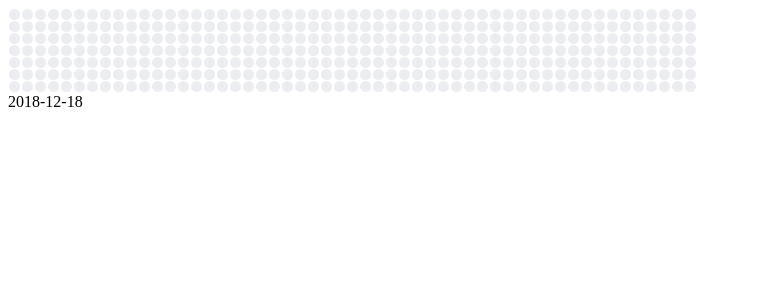
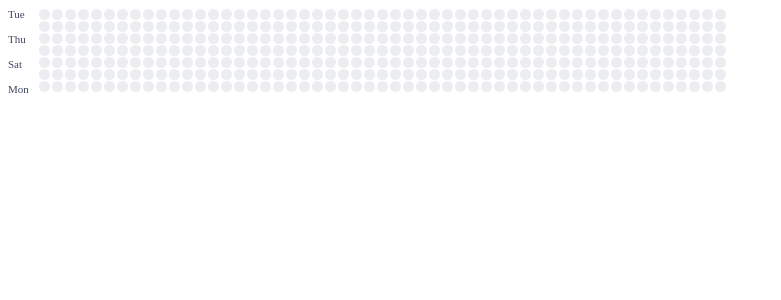
Before and after one commit to estelled/ng2-contribution-graph, an Angular app: page / in a window 1280 px wide. Shown: the top 300 px of the page, without its empty margins (0-781 px from the left). Built offline with nearby package versions, Linux system fonts and the light colour scheme.

Commit message:
issue #1 - display days * ENH Added dynamic display of week days

```diff
--- a/src/app/contribution-graph/contribution-graph.component.html
+++ b/src/app/contribution-graph/contribution-graph.component.html
@@ -1,10 +1,12 @@
-<div id="canvas">
-    <div *ngFor="let col of columns">
-      <div class="graph-row" *ngFor="let row of numRow(col)">
-        <div class="circle"></div>
+<div id="container">
+  <div id="dayColumn">
+    <div *ngFor="let day of days">{{ day }}</div>
+  </div>
+  <div id="canvas">
+      <div *ngFor="let col of columns">
+        <div class="graph-row" *ngFor="let row of numRow(col)">
+          <div class="circle"></div>
+        </div>
       </div>
-    </div>
+  </div>
 </div>
-
-
-{{startDate}}
--- a/src/app/contribution-graph/contribution-graph.component.scss
+++ b/src/app/contribution-graph/contribution-graph.component.scss
@@ -1,6 +1,24 @@
+
+#container {
+    display: flex;
+    flex-direction: row;
+
+    #dayColumn {
+        display: flex;
+        flex-direction: column;
+        width: 20px;
+        height: 87px;
+        justify-content: space-between;
+        font-size: 11px;
+        color: #414660;
+        margin-right: 10px;
+        //margin-top: 20px; for later, after month will be displayed
+    }
+
     #canvas {
         display: flex;
         flex-direction: row;
+
         .circle {
             width: 11px;
             height: 11px;
@@ -9,3 +27,5 @@
             margin: 1px;
         }
     }
+
+}
--- a/src/app/contribution-graph/contribution-graph.component.ts
+++ b/src/app/contribution-graph/contribution-graph.component.ts
@@ -1,4 +1,5 @@
 import { Component, Input, OnInit } from '@angular/core';
+import { deflateSync } from 'zlib';
 
 @Component({
   selector: 'ng2-contribution-graph',
@@ -9,12 +10,14 @@ export class ContributionGraphComponent implements OnInit {
 
   @Input() startDate: string;
   colNumber = 53;
-  columns = Array.from(Array(this.colNumber).keys());
+  columns: Array<number>;
+  days: Array<string>;
 
   constructor() { }
 
   ngOnInit() {
-
+    this.columns = Array.from(Array(this.colNumber).keys());
+    this.days = this.calcDays(this.startDate);
   }
 
   calcYearDays() {
@@ -45,4 +48,25 @@ export class ContributionGraphComponent implements OnInit {
     return Array.from(Array(row).keys());
   }
 
+  calcDays(startDateString: string) {
+    const dayTable = [
+      'Sun',
+      'Mon',
+      'Tue',
+      'Wed',
+      'Thu',
+      'Fri',
+      'Sat'
+    ];
+    const days = [];
+    const startDate = new Date(startDateString);
+    const startDay = startDate.getDay(); // Sunday - Saturday : 0 - 6
+    for (let i = 0; i < 4; i++) {
+      const mIndex = (startDay + i * 2) % 7;
+      days[i] = dayTable[mIndex];
+    }
+    console.log(days);
+    return days;
+  }
+
 }
```
Lines whose indentation alone changed are shown as unchanged.
